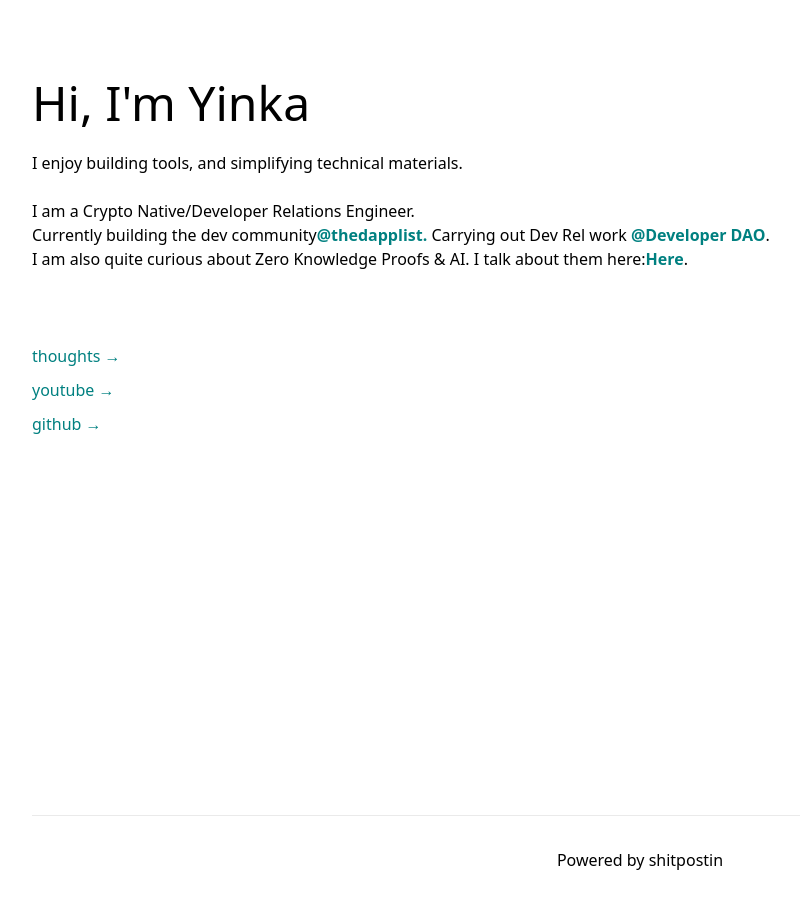
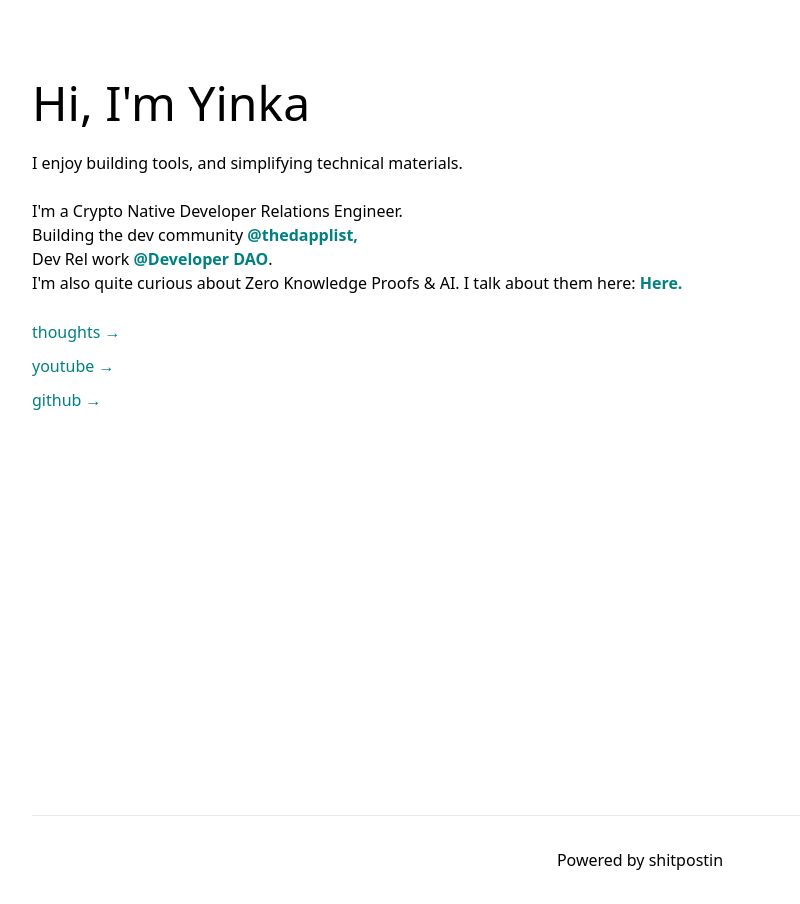
Before and after one commit to geniusyinka/yinka.lol, a Next.js app: page / in a window 1280 px wide. Shown: the whole page, without its empty margins (0-800 px from the left). Built offline with nearby package versions, Linux system fonts and the light colour scheme.

Commit message:
building

```diff
--- a/pages/index.tsx
+++ b/pages/index.tsx
@@ -29,9 +29,8 @@
         </li>
       </ul> */}
         <p>
-          I am a Crypto Native/Developer Relations Engineer. <br />
-          Currently building the dev
-          community
+          I'm a Crypto Native Developer Relations Engineer. <br />
+          Building the dev community
           <a
             href="https://twitter.com/thedapplist"
             target="_blank"
@@ -39,7 +38,9 @@
             className='urls'
 
             >
-            <b>@thedapplist.</b></a> Carrying out Dev Rel work <a
+            <b> @thedapplist,</b></a>
+            <br />
+            Dev Rel work <a
               href="https://twitter.com/developer_DAO"
               target="_blank"
               rel="noopener noreferrer"
@@ -47,15 +48,12 @@
               > <b>@Developer DAO</b></a>.
 
 
-          <br />I am also quite curious about Zero Knowledge Proofs & AI. I talk
+          <br />I'm also quite curious about Zero Knowledge Proofs & AI. I talk
           about them here:
           <a href="https://www.youtube.com/@geniusyinka" >
-            <b>Here</b>
+            <b> Here.</b>
           </a>
-          .
         </p>
-        <br />
-        <br />
 
         <div className=" box links items-start">
           {/* <a href="/thoughts"
```
